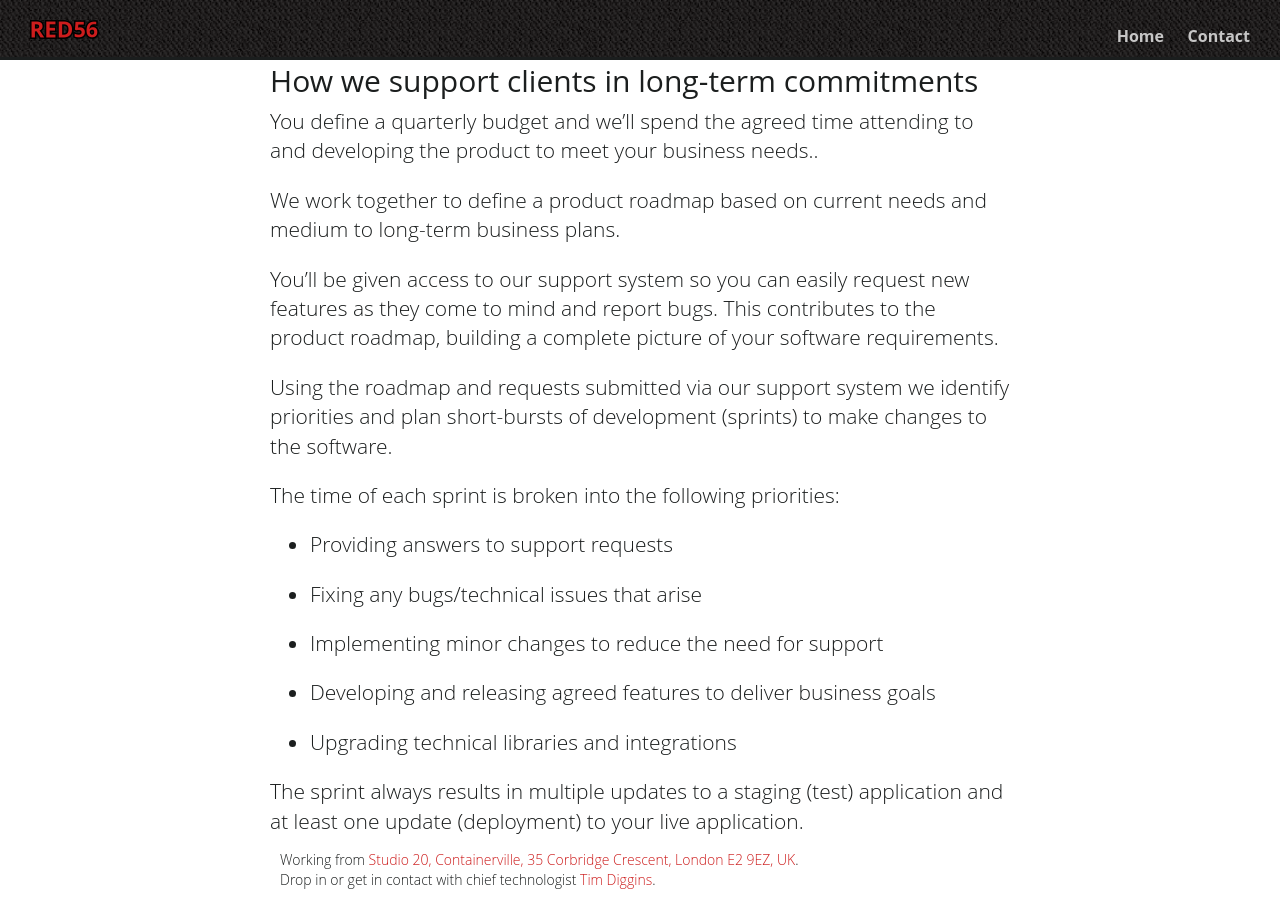
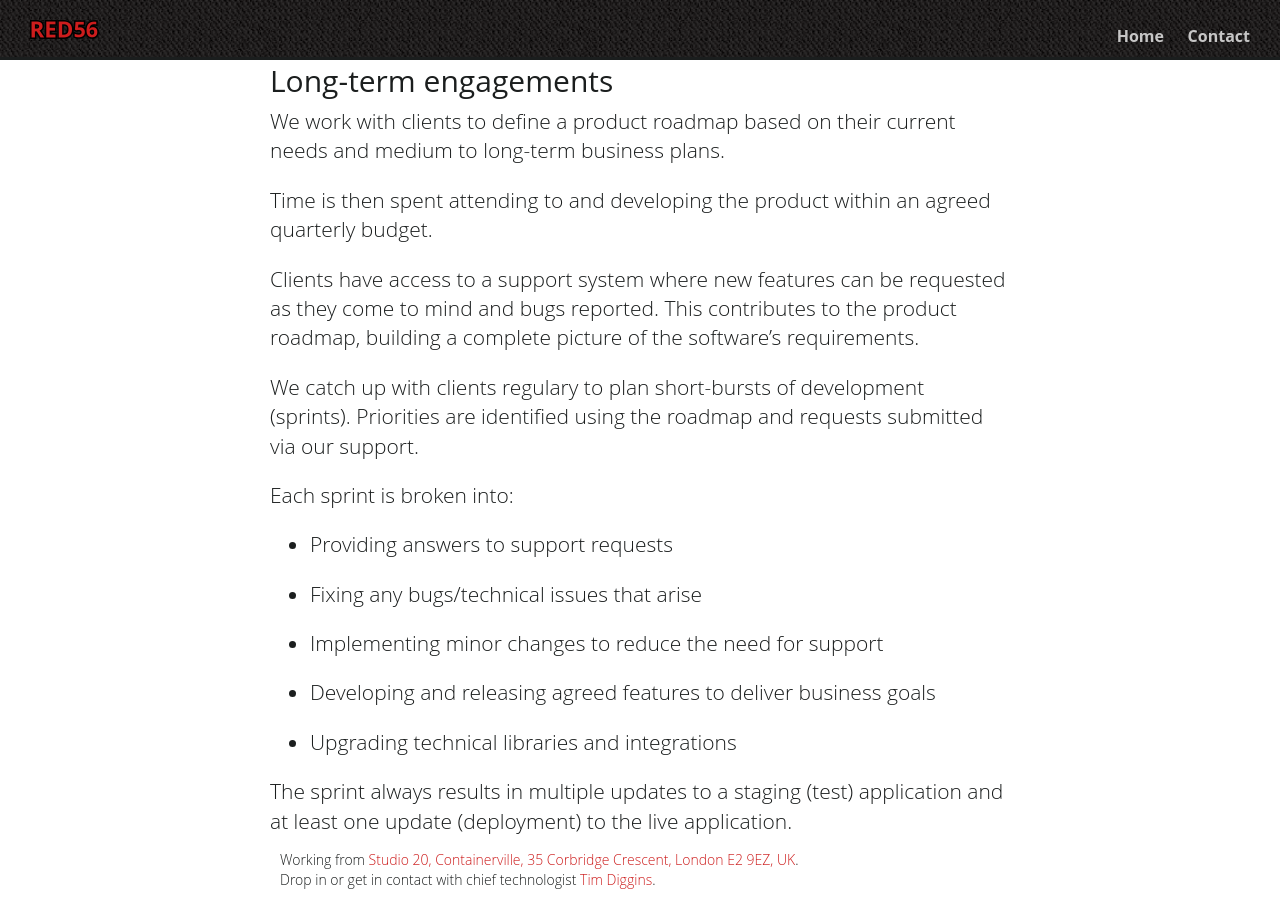
Before and after one commit to red56/red56.github.io, a Jekyll site: the page built from long_term.md, in a window 1280 px wide. Built offline with Jekyll 4.4.1, drawn with Linux system fonts in a browser that asks for light colours; our own code applies the rules of GitHub Pages for plain Markdown files.

Commit message:
changes to long term

```diff
--- a/long_term.md
+++ b/long_term.md
@@ -2,18 +2,17 @@
 layout: category
 ---
 
-## How we support clients in long-term commitments
+## Long-term engagements
 
-You define a quarterly budget and we’ll spend the agreed time attending to and developing the product to
-meet your business needs..
+We work with clients to define a product roadmap based on their current needs and medium to long-term business plans.
 
-We work together to define a product roadmap based on current needs and medium to long-term business plans.
+Time is then spent attending to and developing the product within an agreed quarterly budget.
 
-You’ll be given access to our support system so you can easily request new features as they come to mind and report bugs. This contributes to the product roadmap, building a complete picture of your software requirements.
+Clients have access to a support system where new features can be requested as they come to mind and bugs reported. This contributes to the product roadmap, building a complete picture of the software's requirements.
 
-Using the roadmap and requests submitted via our support system we identify priorities and plan short-bursts of development (sprints) to make changes to the software.
+We catch up with clients regulary to plan short-bursts of development (sprints). Priorities are identified using the roadmap and requests submitted via our support.
 
-The time of each sprint is broken into the following priorities:
+Each sprint is broken into:
 
 * Providing answers to support requests
 * Fixing any bugs/technical issues that arise
@@ -21,4 +20,4 @@ The time of each sprint is broken into the following priorities:
 * Developing and releasing agreed features to deliver business goals
 * Upgrading technical libraries and integrations
 
-The sprint always results in multiple updates to a staging (test) application and at least one update (deployment) to your live application.
+The sprint always results in multiple updates to a staging (test) application and at least one update (deployment) to the live application.
```
